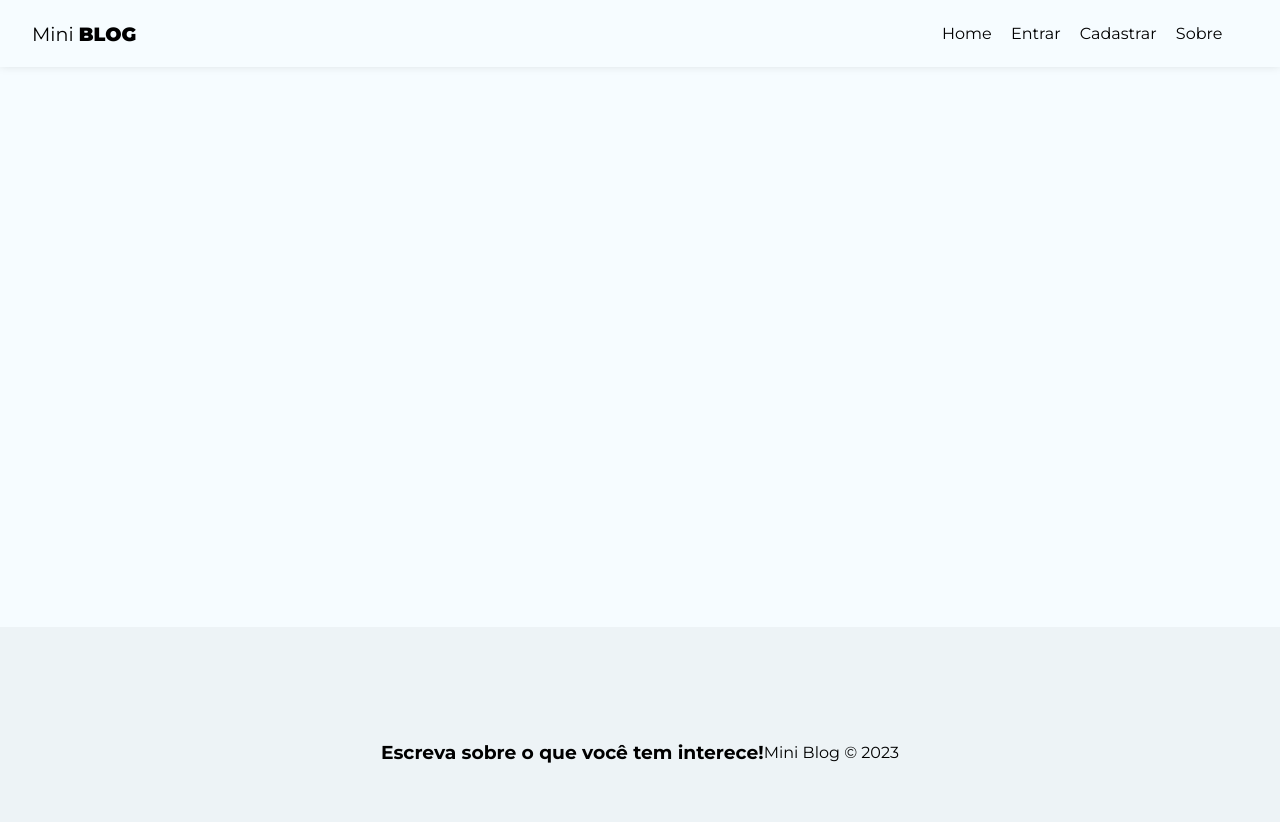
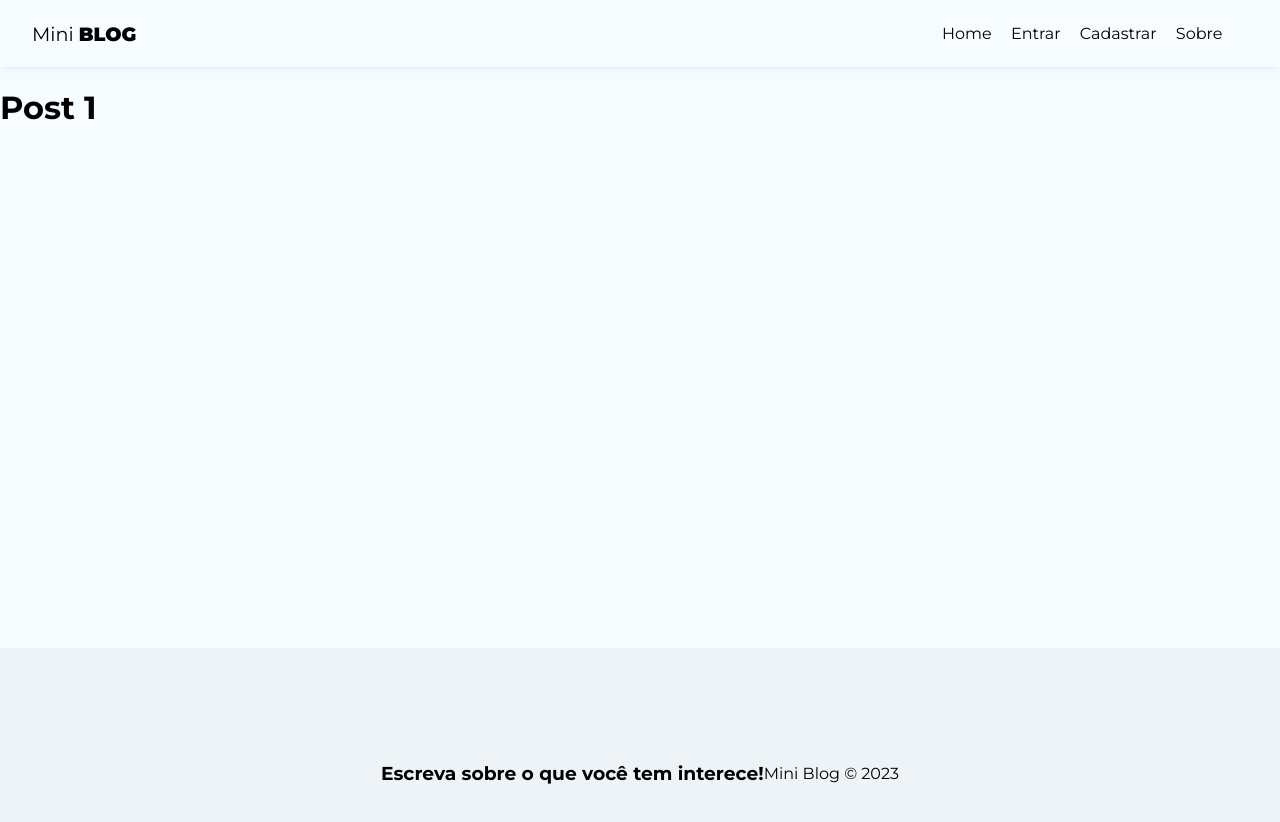
Before and after one commit to PettersonWilliam/MiniBlog-React, a React (Create React App) app in the folder miniblog/: page /post/1 in a window 1280 px wide. Shown: the top 822 px of the page. Built offline with nearby package versions, Linux system fonts and the light colour scheme; no server answers.

Commit message:
ft(mini-blog): show individual post data

```diff
--- a/miniblog/src/App.js
+++ b/miniblog/src/App.js
@@ -19,6 +19,7 @@
 import CreatePost from './pages/CreatePost/CreatePost';
 import Dashboard from './pages/Dashboard/Dashboard';
 import Search from './pages/Search/Search';
+import Post from './pages/Post/Post';
 
 function App() {
     const [user, setUser] = useState(undefined); //inicializa como undefined pois ainda nao tem usuario
@@ -46,8 +47,9 @@
                     <div className="container">
                         <Routes>
                             <Route path='/' element={ <Home /> } />
-                            <Route path='/About' element={ <About /> } />
-                            <Route path='/Search' element={ <Search /> } />
+                            <Route path='/about' element={ <About /> } />
+                            <Route path='/search' element={ <Search /> } />
+                            <Route path='/post/:id' element={ <Post /> } />
                             <Route path='/login' element={!user ? <Login/> : <Navigate to="/" /> } /> {/* se nao tiver usuario ele envia o usuario para tela de login e se tiver usuario ele vai pra tela "home" */}
                             <Route path='/register' element={ !user ? <Register/> : <Navigate to="/" /> } />
                             <Route path='/posts/create' element={ user ? <CreatePost/> : <Navigate to="/login" /> } />
--- /dev/null
+++ b/miniblog/src/pages/Post/Post.js
@@ -0,0 +1,16 @@
+import styles from './Post.module.css';
+
+// hooks
+import { useParams } from "react-router-dom";
+
+function Post() {
+    const { id } = useParams();
+
+    return (
+        <div>
+            <h1>Post {id}</h1>
+        </div>
+    )
+}
+
+export default Post;
```
Also changed, not shown: miniblog/src/pages/Post/Post.module.css (added).
